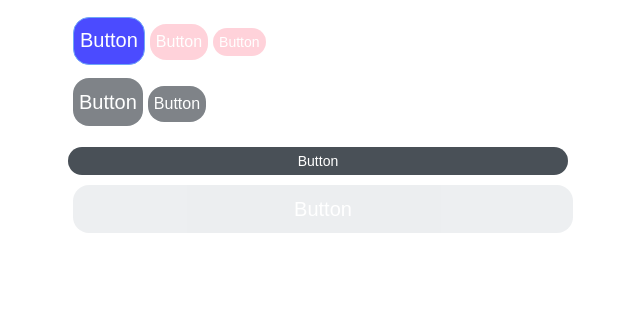
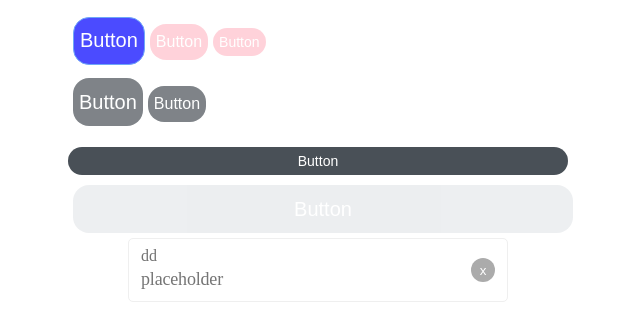
Before and after one commit to slobbie/Dashboard, a React (Create React App) app: page / in a window 1280 px wide. Shown: the top 336 px of the page, without its empty margins (322-962 px from the left). Built offline with nearby package versions, Linux system fonts and the light colour scheme.

Commit message:
:lipstick: Style inputUi styling

```diff
--- a/src/App.tsx
+++ b/src/App.tsx
@@ -2,6 +2,7 @@ import React, { useState } from 'react';
 import { useNavigate } from 'react-router-dom';
 import styled from 'styled-components';
 import Button from './components/Button';
+import Input from './components/Input';
 import Colors from './constants/Colors';
 
 function App() {
@@ -48,6 +49,7 @@ function App() {
             disabled={valid}
           />
         </Box>
+        <Input />
       </BtnBox>
     </div>
   );
--- a/src/components/Input.tsx
+++ b/src/components/Input.tsx
@@ -2,8 +2,97 @@ import React from 'react';
 import styled, { css } from 'styled-components';
 import Color from '../constants/Colors';
 
-const Input = () => {
-  return <input />;
+interface Inputprops {
+  label?: string;
+  // Size: string;
+  // Color?: string;
+  // fullWidth?: boolean;
+  // outLine?: boolean;
+  // Valid?: string;
+  // disabled?: boolean;
+  // onClick?: (e?: React.MouseEvent<HTMLButtonElement>) => void;
+}
+
+const Input = ({ ...props }: Inputprops) => {
+  return (
+    <Div>
+      <InputBox>
+        <Lebel>dd</Lebel>
+        <InputItem placeholder='placeholder' />
+      </InputBox>
+      <IconBox>
+        <IconBtn>
+          <P>x</P>
+        </IconBtn>
+      </IconBox>
+    </Div>
+  );
 };
 
 export default Input;
+
+const Div = styled.div<Inputprops>`
+  display: flex;
+  width: 380px;
+  height: 64px;
+  padding: 8px 12px;
+  box-sizing: border-box;
+  background: ${Color.white};
+  border: 1px solid ${Color.grey300};
+  border-radius: 5px;
+  flex: none;
+  order: 0;
+  flex-grow: 0;
+  &:focus-within {
+    border: 1px solid ${Color.grey600};
+  }
+`;
+
+const InputBox = styled.div`
+  display: flex;
+  flex-direction: column;
+  align-items: flex-start;
+  width: 100%;
+  height: 100%;
+`;
+
+const Lebel = styled.label`
+  color: ${Color.grey600};
+`;
+
+const InputItem = styled.input`
+  width: 100%;
+  height: 100%;
+  border: none;
+  outline: none;
+  //styleName: Typo/SubTitle 2;
+  font-family: Pretendard;
+  font-size: 18px;
+  font-weight: 500;
+  line-height: 30px;
+  letter-spacing: -0.01em;
+  padding-left: 0;
+  color: ${Color.black100};
+`;
+
+const IconBox = styled.div`
+  display: flex;
+  align-items: center;
+  margin-left: auto;
+  margin-left: 20px;
+`;
+
+const IconBtn = styled.button`
+  cursor: pointer;
+  height: 24px;
+  width: 24px;
+
+  border-radius: 15px;
+  background-color: ${Color.grey500};
+  border: none;
+  color: ${Color.white};
+`;
+
+const P = styled.p`
+  margin: 0;
+`;
--- a/src/constants/Colors.ts
+++ b/src/constants/Colors.ts
@@ -5,9 +5,13 @@ const grey100 = '#f2f4f6';
 const Colors = {
   white,
   black,
+  black100: ' #1C1C1C',
   gray: '#495057',
   grey100,
   grey200: '#e5e8eb',
+  grey300: '#efefef',
+  grey500: '#ABABAB',
+  grey600: '#727272',
   blue500: '#3182f6',
 };
 
```
